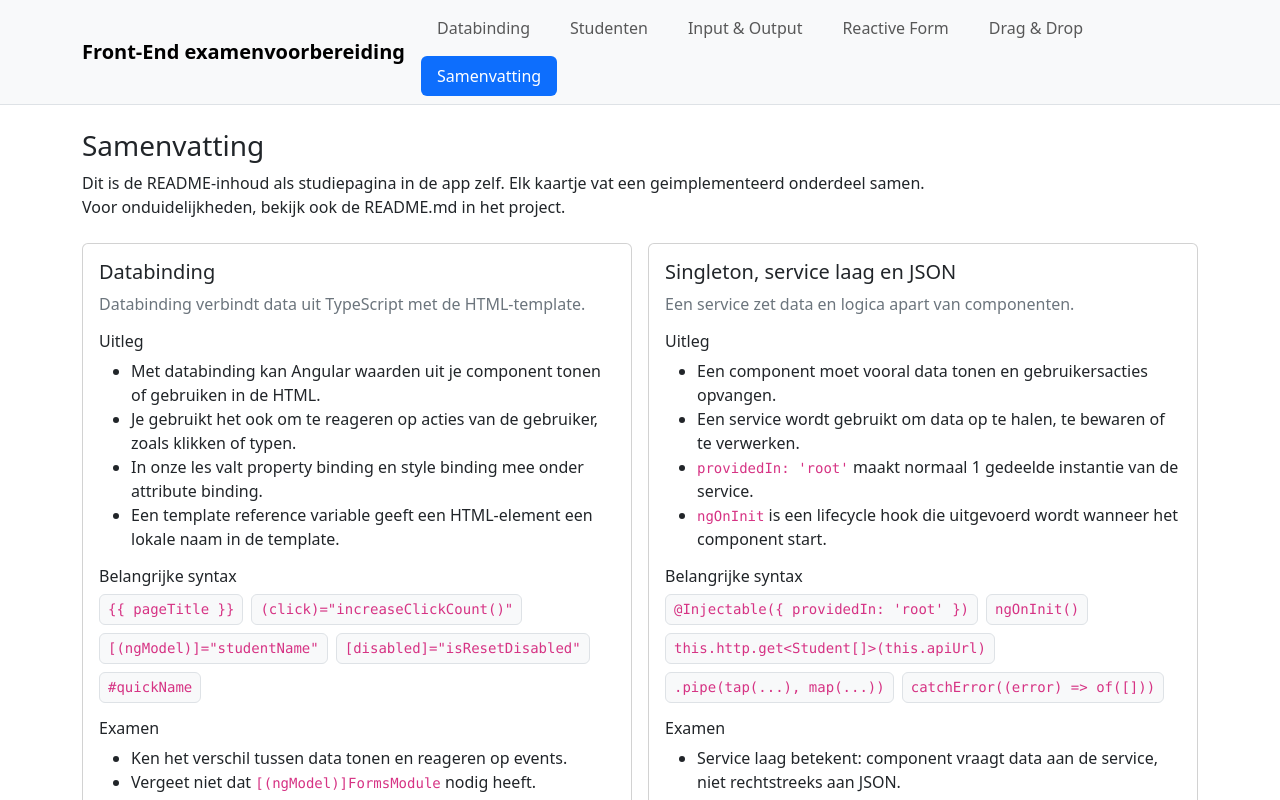
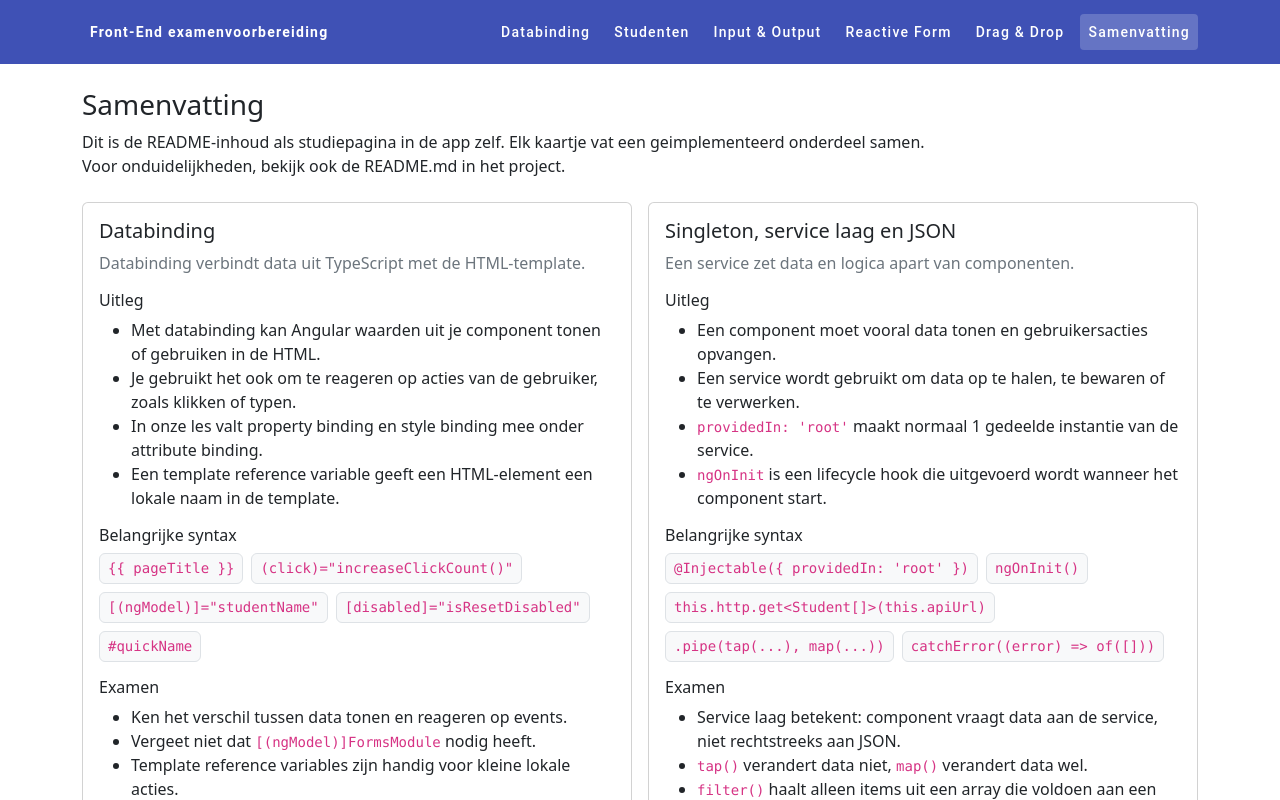
Before and after one commit to VicHagens/FrontEnd_ExamenVoorbereiding26, an Angular app: page /summary in a window 1280 px wide. Shown: the top 800 px of the page. Built offline with nearby package versions, Linux system fonts and the light colour scheme.

Commit message:
mattoolbar

```diff
--- a/angular.json
+++ b/angular.json
@@ -25,6 +25,7 @@
               }
             ],
             "styles": [
+              "node_modules/@angular/material/prebuilt-themes/indigo-pink.css",
               "node_modules/bootstrap/dist/css/bootstrap.min.css",
               "src/styles.css"
             ]
--- a/package.json
+++ b/package.json
@@ -23,11 +23,13 @@
   "private": true,
   "packageManager": "npm@11.8.0",
   "dependencies": {
+    "@angular/animations": "^21.2.16",
     "@angular/cdk": "^21.2.14",
     "@angular/common": "^21.1.0",
     "@angular/compiler": "^21.1.0",
     "@angular/core": "^21.1.0",
     "@angular/forms": "^21.1.0",
+    "@angular/material": "^21.2.14",
     "@angular/platform-browser": "^21.1.0",
     "@angular/router": "^21.1.0",
     "bootstrap": "^5.3.8",
--- a/src/app/app.css
+++ b/src/app/app.css
@@ -1,4 +1,17 @@
-.nav-link.active {
-  background: #0d6efd;
+.app-toolbar {
+  min-height: auto;
+  padding: 8px 0;
+}
+
+.app-title {
+  font-weight: 700;
+}
+
+.toolbar-spacer {
+  flex: 1 1 auto;
+}
+
+a.active {
+  background: rgba(255, 255, 255, 0.2);
   color: #ffffff;
 }
--- a/src/app/app.html
+++ b/src/app/app.html
@@ -1,37 +1,43 @@
-<header class="navbar navbar-expand-lg bg-body-tertiary border-bottom sticky-top">
-  <div class="container">
+<mat-toolbar color="primary" class="app-toolbar">
+  <div class="container d-flex flex-wrap align-items-center gap-2">
     <!--
+      mat-toolbar:
+      Dit is een Angular Material toolbar.
       routerLink:
       Deze link navigeert naar de route '/' zonder de volledige pagina te herladen.
     -->
-    <a class="navbar-brand fw-bold" routerLink="/">{{ appTitle }}</a>
+    <a mat-button class="app-title" routerLink="/">{{ appTitle }}</a>
 
-    <nav class="navbar-nav flex-row flex-wrap gap-2 ms-lg-auto" aria-label="Hoofdnavigatie">
+    <span class="toolbar-spacer"></span>
+
+    <nav class="d-flex flex-wrap gap-2" aria-label="Hoofdnavigatie">
       <!--
+        mat-button:
+        Deze links krijgen Material button styling.
         routerLink navigeert binnen Angular zonder volledige page refresh.
-        [class.active] geeft de actieve link Bootstrap-styling.
+        [class.active] geeft de actieve link extra styling.
       -->
-      <a class="nav-link rounded px-3" routerLink="/databinding" [class.active]="isActiveRoute('/databinding')">
+      <a mat-button routerLink="/databinding" [class.active]="isActiveRoute('/databinding')">
         Databinding
       </a>
-      <a class="nav-link rounded px-3" routerLink="/students" [class.active]="isActiveRoute('/students')">
+      <a mat-button routerLink="/students" [class.active]="isActiveRoute('/students')">
         Studenten
       </a>
-      <a class="nav-link rounded px-3" routerLink="/input-output" [class.active]="isActiveRoute('/input-output')">
+      <a mat-button routerLink="/input-output" [class.active]="isActiveRoute('/input-output')">
         Input & Output
       </a>
-      <a class="nav-link rounded px-3" routerLink="/reactive-form" [class.active]="isActiveRoute('/reactive-form')">
+      <a mat-button routerLink="/reactive-form" [class.active]="isActiveRoute('/reactive-form')">
         Reactive Form
       </a>
-      <a class="nav-link rounded px-3" routerLink="/drag-drop" [class.active]="isActiveRoute('/drag-drop')">
+      <a mat-button routerLink="/drag-drop" [class.active]="isActiveRoute('/drag-drop')">
         Drag & Drop
       </a>
-      <a class="nav-link rounded px-3" routerLink="/summary" [class.active]="isActiveRoute('/summary')">
+      <a mat-button routerLink="/summary" [class.active]="isActiveRoute('/summary')">
         Samenvatting
       </a>
     </nav>
   </div>
-</header>
+</mat-toolbar>
 
 <div class="container py-4">
   <main>
--- a/src/app/app.ts
+++ b/src/app/app.ts
@@ -1,11 +1,13 @@
 import { Component } from '@angular/core';
+import { MatButtonModule } from '@angular/material/button';
+import { MatToolbarModule } from '@angular/material/toolbar';
 import { Router, RouterLink, RouterOutlet } from '@angular/router';
 
 @Component({
   selector: 'app-root',
   // RouterOutlet toont de pagina die bij de huidige route hoort.
   // RouterLink gebruiken we om te navigeren zonder de volledige pagina te herladen.
-  imports: [RouterOutlet, RouterLink],
+  imports: [RouterOutlet, RouterLink, MatToolbarModule, MatButtonModule],
   templateUrl: './app.html',
   styleUrl: './app.css'
 })
--- a/src/app/features/Summary/summary.html
+++ b/src/app/features/Summary/summary.html
@@ -411,6 +411,10 @@ import {{ '{' }} RouterLink, RouterOutlet, ActivatedRoute, Router {{ '}' }} from
         <h4 class="h6">Pipes en Angular CDK</h4>
         <pre class="bg-light border rounded p-3 mb-0"><code>import {{ '{' }} AsyncPipe, JsonPipe, UpperCasePipe, PercentPipe {{ '}' }} from '&#64;angular/common';
 import {{ '{' }} DragDropModule, CdkDragEnd {{ '}' }} from '&#64;angular/cdk/drag-drop';</code></pre>
+
+        <h4 class="h6 mt-3">Angular Material</h4>
+        <pre class="bg-light border rounded p-3 mb-0"><code>import {{ '{' }} MatToolbarModule {{ '}' }} from '&#64;angular/material/toolbar';
+import {{ '{' }} MatButtonModule {{ '}' }} from '&#64;angular/material/button';</code></pre>
       </div>
     </div>
   </article>
@@ -487,6 +491,7 @@ export class DragDrop {{ '{' }}
 npm install
 npm install bootstrap
 npm install &#64;angular/cdk&#64;^21.1.0
+npm install &#64;angular/material&#64;^21.1.0 &#64;angular/animations&#64;^21.1.0
 ng serve -o
 npm run build
 
```
Also changed, not shown: 2 other files (tests, documents, lock files or other folders).
